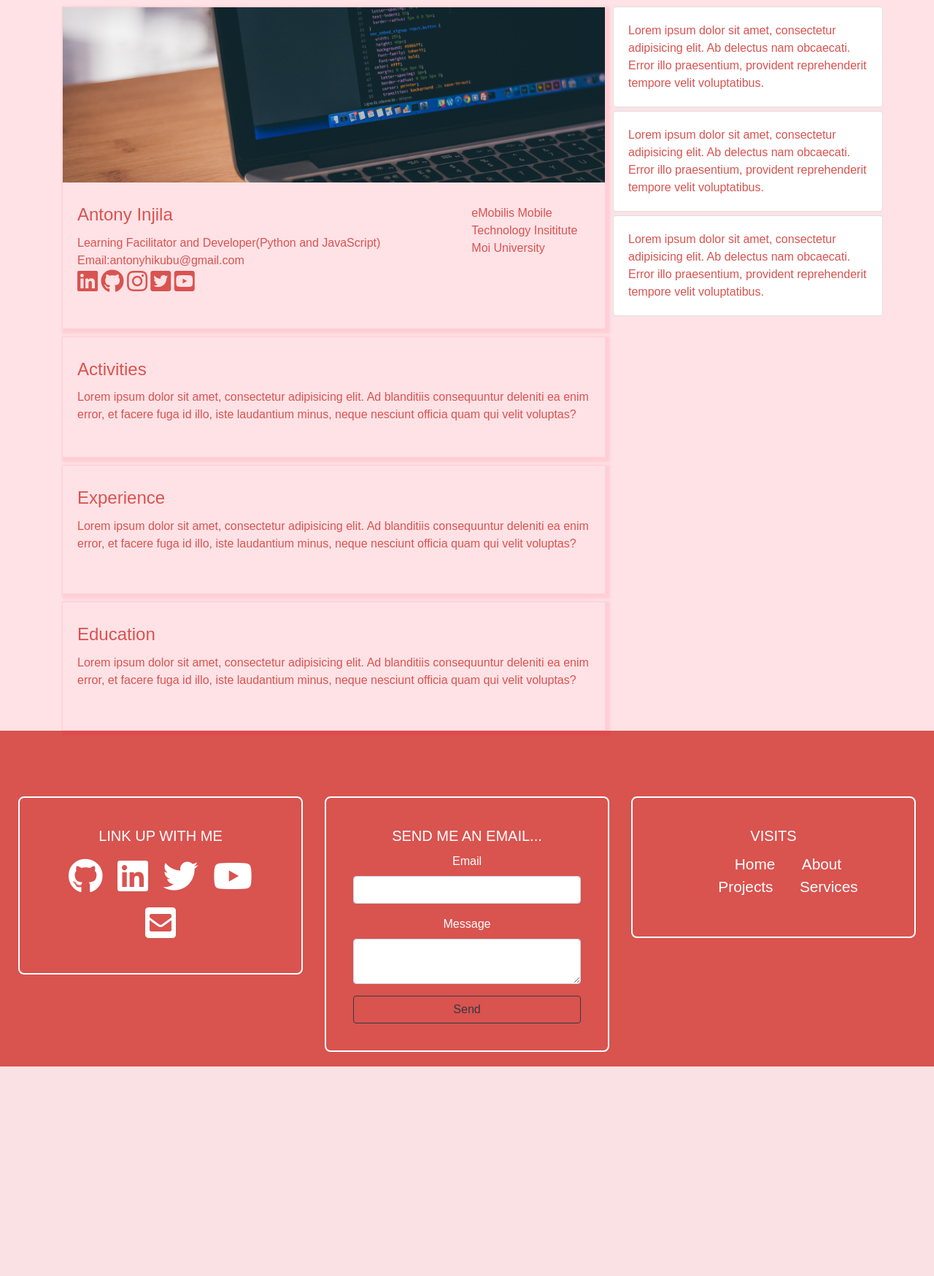
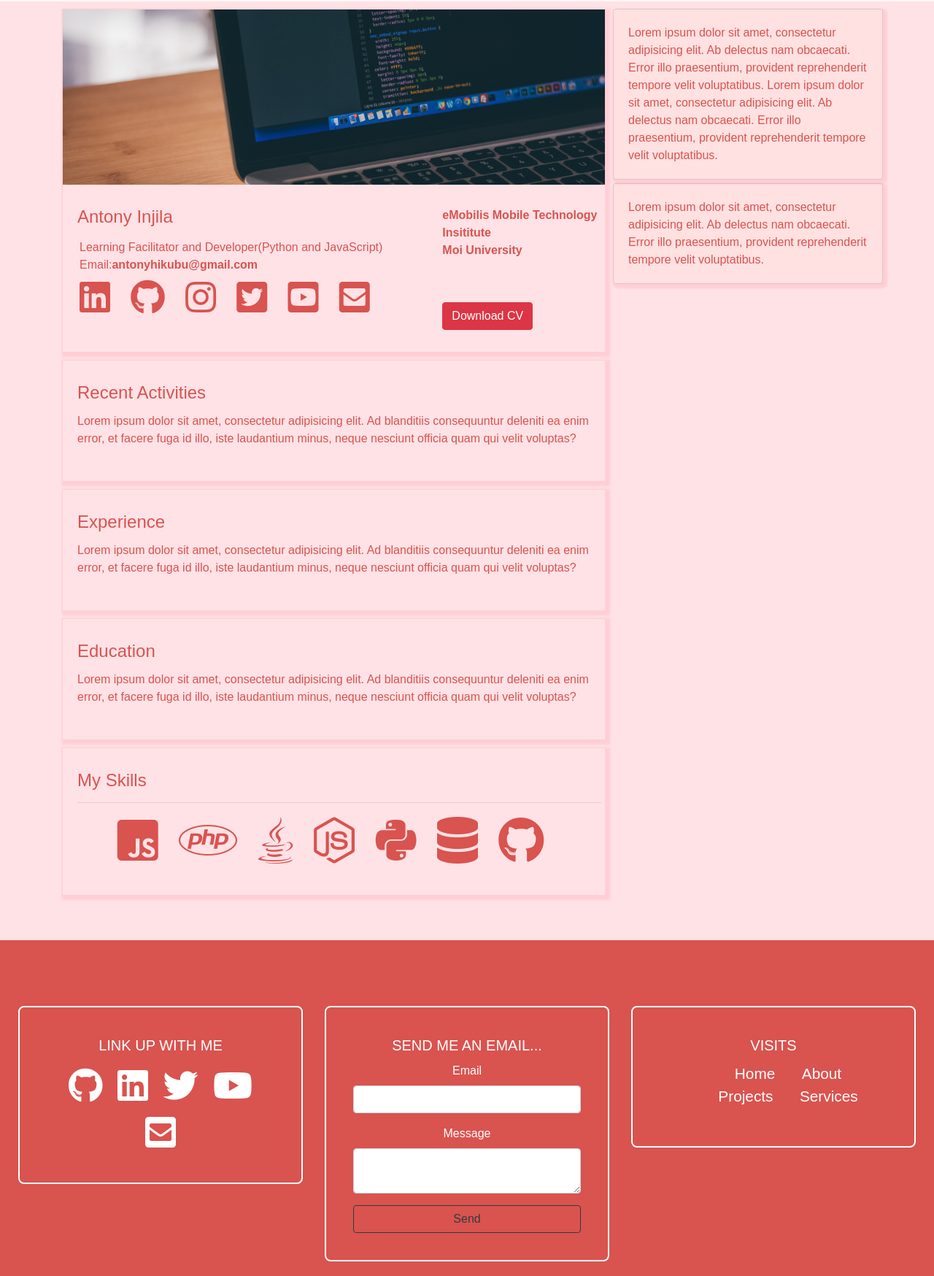
Before and after one commit to AntonyIS/My-Portfolio, a Flask app: page /about in a window 1280 px wide. Shown: the part 62-1810 px from the top of the page at 73% size. Before the commit the page ends 1523 px from the top, so only its background shows below. Run offline with Flask 2, Linux system fonts and the light colour scheme; some libraries are stand-ins or nearby versions.

Commit message:
Styling the about me page

```diff
--- a/static/css/style_1.css
+++ b/static/css/style_1.css
@@ -395,10 +395,10 @@ body{
 
 /*Start about section styling*/
 #section-about{
-    margin-top: 3.8rem;
+    margin-top: 4rem;
+    padding-bottom: 3.8rem;
     margin-left: 0;
     margin-right: 0;
-    padding: 0;
     background-color: rgba(255, 1, 54, 0.09);
     color: #d9534f;
 
@@ -432,28 +432,44 @@ body{
     padding: 20px;
     margin-bottom: 10px;
 
+
 }
 #section-about .section-right .card{
     margin-left: 10px;
     margin-bottom: 5px;
+    box-shadow: 3px 3px 3px 3px rgba(255, 1, 54, 0.09);
+    background-color: rgba(255, 216, 145, 0.06);
+
 }
-/*#section-about .row{*/
-/*    background-color: rgba(255, 1, 54, 0.09);*/
-/*    padding: 0;*/
-/*    margin: 0;*/
-/*}*/
-/*#section-about .top-section{*/
-/*    border: 1px solid rgba(255, 1, 54, 0.09);*/
-/*}*/
-/*#section-about .container{*/
-/*    padding: 0;*/
-/*    color: #d9534f;*/
-/*}*/
 
-/*#section-about .card{*/
-/*    padding: 0px;*/
+#section-about .contact-info{
+    padding: 3px;
+}
+#section-about .contact-info span{
+    font-weight: bold;
+}
 
-/*    border: transparent;*/
-/*}*/
+#section-about .contact-info i{
+    margin-right: 1.3rem;
+    margin-top:5px;
+    padding-top: 3px;
+    padding-right: 3px;
+}
+#section-about .work{
+    padding: 0;
+    font-weight: bold;
+}
+#section-about .work button{
+    margin-top:2.7rem;
+}
+#section-about .skills{
+    text-align: center;
+    padding: 3px;
+    height: 5rem;
+    line-height: 0;
+}
+#section-about .skills i{
+    margin-right: 1.5rem;
+}
 
 /*End about section styling*/
--- a/templates/about.html
+++ b/templates/about.html
@@ -15,25 +15,32 @@
                         <div class="col-md-8 col-lg-8 col-xl-8 section-left">
                             <div class="cardy">
                                 <h4 class="card-title">Antony Injila</h4>
-                                <p>Learning Facilitator and Developer(Python and JavaScript) <br>
-                                    Email:antonyhikubu@gmail.com <br>
-                                    <i class="fab fa-linkedin fa-2x"></i>
-                                    <i class="fab fa-github fa-2x"></i>
-                                    <i class="fab fa-instagram fa-2x"></i>
-                                    <i class="fab fa-twitter-square fa-2x"></i>
-                                    <i class="fab fa-youtube-square fa-2x"></i>
+                                <div class="contact-info">
+                                    <p>Learning Facilitator and Developer(Python and JavaScript) <br>
+                                    Email:<span>antonyhikubu@gmail.com</span> <br>
+                                    <i class="fab fa-linkedin fa-3x"></i>
+                                    <i class="fab fa-github fa-3x"></i>
+                                    <i class="fab fa-instagram fa-3x"></i>
+                                    <i class="fab fa-twitter-square fa-3x"></i>
+                                    <i class="fab fa-youtube-square fa-3x"></i>
+                                    <i class="fas fa-envelope-square fa-3x"></i>
                                 </p>
+                                </div>
 {#                                add  modal for contact info#}
                             </div>
 
                         </div>
                         <div class="col-md-4 col-lg-4 col-xl-4 section-right">
                             <div class="cardy">
-                                <ul style="list-style-type: none">
-                                    <li><a href=""> eMobilis Mobile Technology Insititute</a></li>
-                                    <li><a href=""> Moi University </a></li>
-                                </ul>
+                                <div class="work">
+                                    <p>
+                                         eMobilis Mobile Technology Insititute <br>
+                                         Moi University <br>
+                                    </p>
+                                     <button class="btn btn-danger">Download CV</button>
+                                </div>
                             </div>
+
                         </div>
                     </div>
 
@@ -44,6 +51,9 @@
                    <div class="card-body">
                         <p class="card-text">Lorem ipsum dolor sit amet, consectetur adipisicing elit. Ab delectus nam obcaecati. Error illo
                         praesentium, provident reprehenderit tempore velit voluptatibus.
+                            Lorem ipsum dolor sit amet, consectetur adipisicing elit. Ab delectus nam obcaecati. Error illo
+                        praesentium, provident reprehenderit tempore velit voluptatibus.
+
                         </p>
                    </div>
                 </div>
@@ -54,20 +64,14 @@
                         </p>
                    </div>
                 </div>
-                <div class="card">
-                   <div class="card-body">
-                        <p class="card-text">Lorem ipsum dolor sit amet, consectetur adipisicing elit. Ab delectus nam obcaecati. Error illo
-                        praesentium, provident reprehenderit tempore velit voluptatibus.
-                        </p>
-                   </div>
-                </div>
+
             </div>
             <div class="col-md-8 col-lg-8 col-xl-8 section-left">
                 <div class="top-section">
                     <div class="row">
                         <div class="col-md-12 col-lg-12 col-xl-12 section-left">
                             <div class="cardy">
-                                <h4 class="card-title">Activities</h4>
+                                <h4 class="card-title">Recent Activities</h4>
                                 <p>
                                     Lorem ipsum dolor sit amet, consectetur adipisicing elit. Ad blanditiis consequuntur
                                     deleniti ea enim error, et facere fuga id illo, iste laudantium minus, neque nesciunt officia quam qui velit voluptas?
@@ -91,16 +95,12 @@
                                 </p>
 {#                                add  modal for contact info#}
                             </div>
-
-                        </div>
-                        <div class="col-md-4 col-lg-4 col-xl-4 section-right">
-
                         </div>
                     </div>
                 </div>
             </div>
 
-            <div class="col-md-8 col-lg-8 col-xl-8 section-left">
+            <div class="col-md-8 col-lg-8 col-xl-8 section-left" >
                 <div class="top-section">
                     <div class="row">
                         <div class="col-md-12 col-lg-12 col-xl-12 section-left">
@@ -112,10 +112,27 @@
                                 </p>
 {#                                add  modal for contact info#}
                             </div>
-
                         </div>
-                        <div class="col-md-4 col-lg-4 col-xl-4 section-right">
-
+                    </div>
+                    </div>
+                </div>
+            <div class="col-md-8 col-lg-8 col-xl-8 section-left" >
+                <div class="top-section">
+                    <div class="row">
+                        <div class="col-md-12 col-lg-12 col-xl-12 section-left">
+                            <div class="cardy">
+                                <h4 class="card-title">My Skills</h4>
+                                <hr>
+                                <div class="skills">
+                                    <i class="fab fa-js-square fa-4x"></i>
+                                    <i class="fab fa-php fa-4x"></i>
+                                    <i class="fab fa-java fa-4x"></i>
+                                    <i class="fab fa-node-js fa-4x"></i>
+                                    <i class="fab fa-python fa-4x"></i>
+                                    <i class="fas fa-database fa-4x"></i>
+                                    <i class="fab fa-github fa-4x"></i>
+                                </div>
+                            </div>
                         </div>
                     </div>
                     </div>
```
